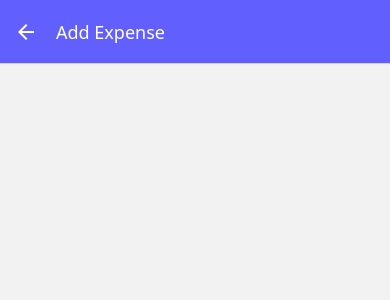
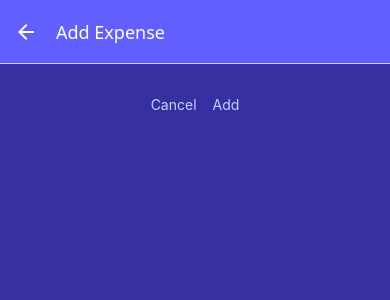
Before and after one commit to ryan10328/expense-tracker-0421, a React Native app: screen /ManageExpense in a window 390 px wide. Shown: the top 300 px of the page. Built offline with nearby package versions, Linux system fonts and the light colour scheme.

Commit message:
141. Adding custom buttons

```diff
--- /dev/null
+++ b/components/ui/Button.tsx
@@ -0,0 +1,59 @@
+import { ReactNode } from "react";
+import {
+  View,
+  Text,
+  Pressable,
+  GestureResponderEvent,
+  StyleSheet,
+} from "react-native";
+import { GlobalStyles } from "../../constants/styles";
+import { StyleProps } from "react-native-reanimated";
+
+type ButtonProps = {
+  children?: ReactNode;
+  onPress?: (evt: GestureResponderEvent) => void;
+  mode: string;
+  style: object;
+};
+
+const Button = ({ children, onPress, mode, style }: ButtonProps) => {
+  return (
+    <View style={style}>
+      <Pressable
+        onPress={onPress}
+        style={({ pressed }) => pressed && styles.pressed}
+      >
+        <View style={[styles.button, mode === "flat" && styles.flat]}>
+          <Text style={[styles.buttonText, mode === "flat" && styles.flatText]}>
+            {children}
+          </Text>
+        </View>
+      </Pressable>
+    </View>
+  );
+};
+
+export default Button;
+
+const styles = StyleSheet.create({
+  button: {
+    borderRadius: 4,
+    padding: 8,
+    backgroundColor: GlobalStyles.colors.primary500,
+  },
+  flat: {
+    backgroundColor: "transparent",
+  },
+  buttonText: {
+    color: "white",
+    textAlign: "center",
+  },
+  flatText: {
+    color: GlobalStyles.colors.primary200,
+  },
+  pressed: {
+    opacity: 0.75,
+    backgroundColor: GlobalStyles.colors.primary100,
+    borderRadius: 4,
+  },
+});
--- a/package.json
+++ b/package.json
@@ -28,5 +28,6 @@
     "@types/react": "~18.3.12",
     "typescript": "^5.3.3"
   },
-  "private": true
+  "private": true,
+  "packageManager": "pnpm@10.7.0+sha512.6b865ad4b62a1d9842b61d674a393903b871d9244954f652b8842c2b553c72176b278f64c463e52d40fff8aba385c235c8c9ecf5cc7de4fd78b8bb6d49633ab6"
 }
--- a/screens/ManageExpense.tsx
+++ b/screens/ManageExpense.tsx
@@ -1,7 +1,10 @@
-import { Text } from "react-native";
+import { Text, View } from "react-native";
 import React, { useLayoutEffect } from "react";
 import { NativeStackScreenProps } from "@react-navigation/native-stack";
 import { RootStackParamList, ScreenName } from "../navigation/types";
+import IconButton from "../components/ui/IconButton";
+import { GlobalStyles } from "../constants/styles";
+import Button from "../components/ui/Button";
 
 type ManageExpenseProps = NativeStackScreenProps<
   RootStackParamList,
@@ -18,7 +21,41 @@ const ManageExpense = ({ route, navigation }: ManageExpenseProps) => {
     });
   }, [navigation, isEditing]);
 
-  return <Text>{id}</Text>;
+  const handleCancel = () => {};
+  const handleConfirm = () => {};
+  const handleDeleteExpense = () => {};
+
+  return (
+    <View className="flex-1 p-6 bg-indigo-800">
+      <View className="flex-row justify-center items-center">
+        <Button
+          mode="flat"
+          onPress={handleCancel}
+          className="min-w-[120px] mx-2"
+        >
+          Cancel
+        </Button>
+        <Button
+          mode="flat"
+          onPress={handleConfirm}
+          className="min-w-[120px] mx-2"
+        >
+          {isEditing ? "Update" : "Add"}
+        </Button>
+      </View>
+
+      {isEditing && (
+        <View className="mt-4 pt-2 border-t-2 border-t-indigo-200 items-center">
+          <IconButton
+            icon="trash"
+            color={GlobalStyles.colors.error500}
+            size={36}
+            onPress={handleDeleteExpense}
+          />
+        </View>
+      )}
+    </View>
+  );
 };
 
 export default ManageExpense;
```
Also changed, not shown: navigation/Navigation.tsx (+7 -7 lines).
